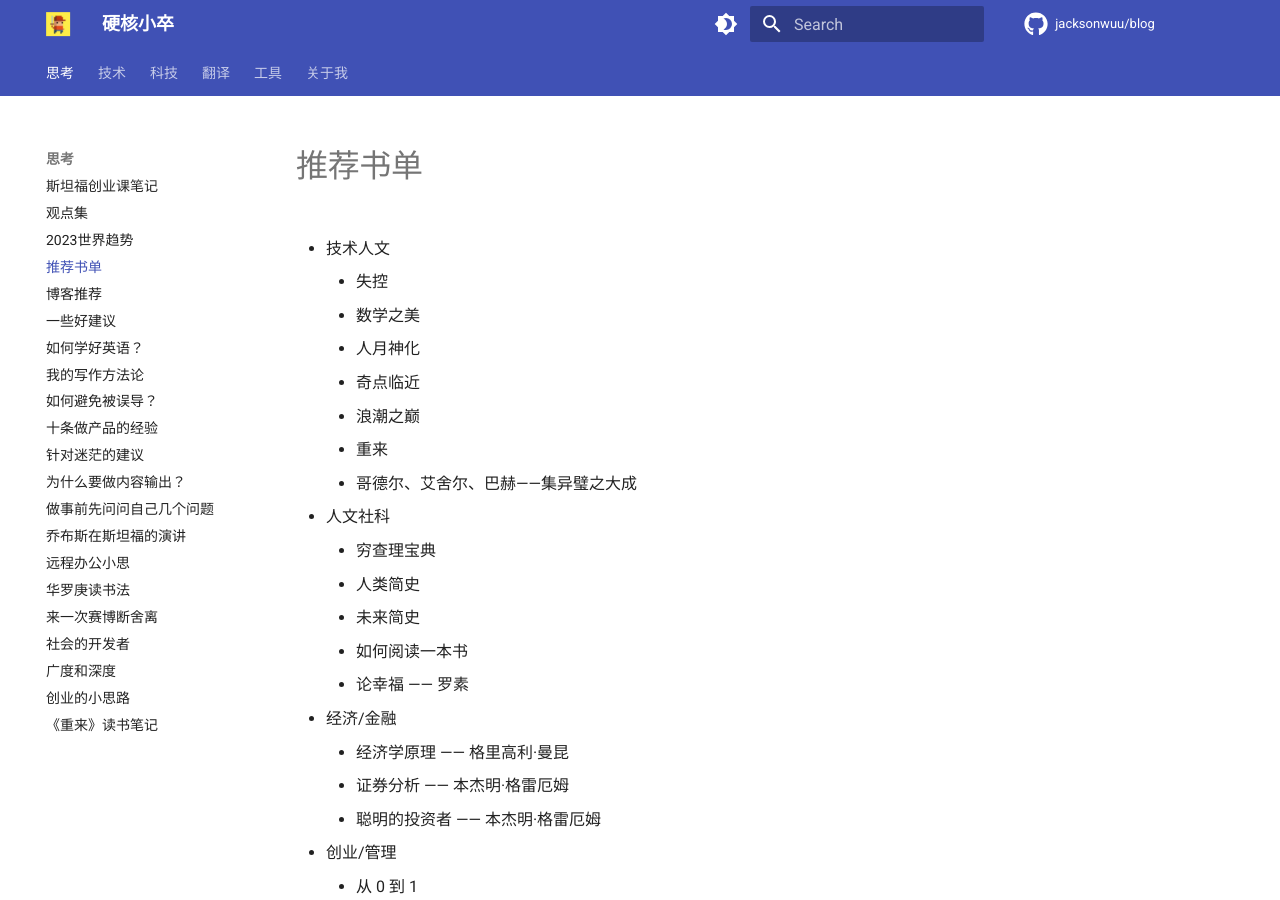
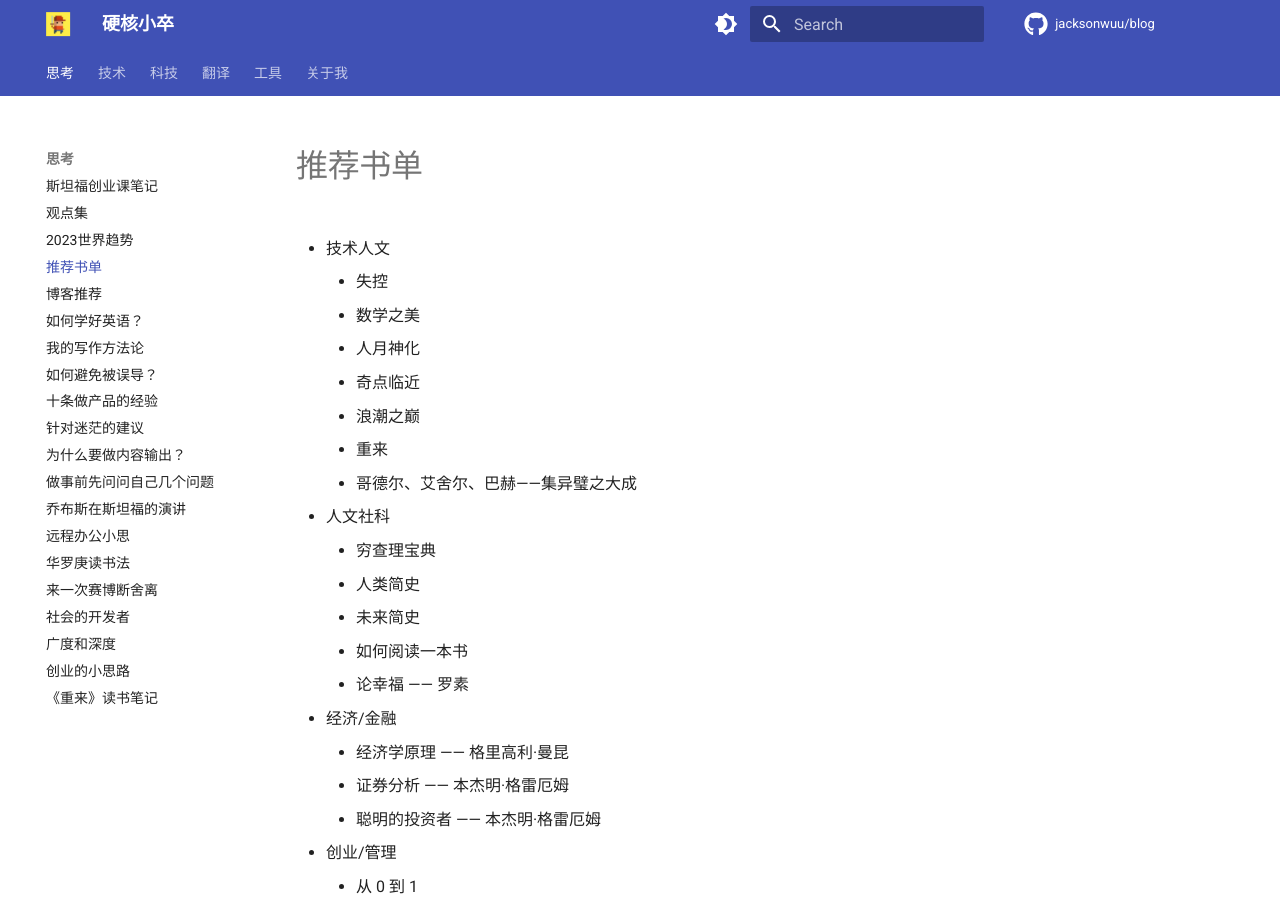
Before and after one commit to jacksonwuu/blog, an MkDocs documentation site: the page built from docs/thinking/推荐书单.md, in a window 1280 px wide and 900 px high. Built offline with MkDocs 1.6.1 and Material for MkDocs 9.7.7, drawn with Linux system fonts in a browser that asks for light colours; comment, search, counter and statistics services are not loaded.

Commit message:
Update post

```diff
--- a/mkdocs.yml
+++ b/mkdocs.yml
@@ -59,7 +59,6 @@ nav:
           - 2023世界趋势: thinking/2023世界趋势.md
           - 推荐书单: thinking/推荐书单.md
           - 博客推荐: thinking/博客推荐.md
-          - 一些好建议: thinking/一些好建议.md
           - 如何学好英语？: thinking/如何学好英语？.md
           - 我的写作方法论: thinking/我的写作方法论.md
           - 如何避免被误导？: thinking/如何避免被误导？.md
```
